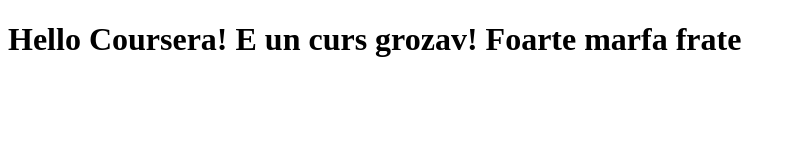
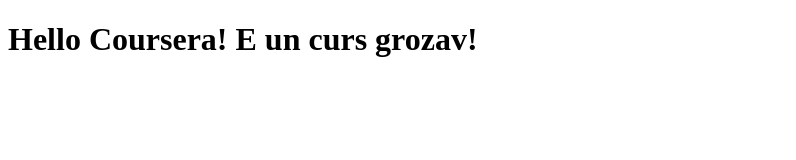
Before and after one commit to dretudy91/Coursera-test, a plain HTML site: page site/index.html in a window 1280 px wide. Shown: the whole page, without its empty margins (0-796 px from the left). Drawn offline with Linux system fonts and the light colour scheme.

Commit message:
Another addition

```diff
--- a/site/index.html
+++ b/site/index.html
@@ -4,6 +4,6 @@
 	<title>Hello Coursera!</title>
 </head>
 <body>
-<H1>Hello Coursera! E un curs grozav! Foarte marfa frate </H1>
+<H1>Hello Coursera! E un curs grozav!</H1>
 </body>
 </html>
```
